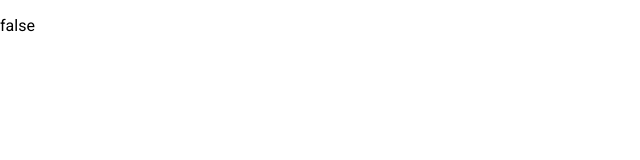
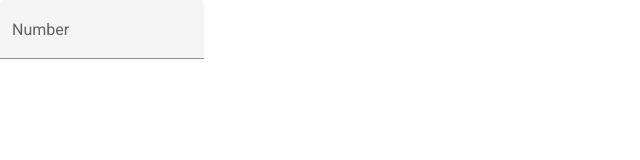
Before and after one commit to DSW-DWA/Angular-form, an Angular app: page / in a window 1280 px wide. Shown: the top 160 px of the page, without its empty margins (0-640 px from the left). Built offline with nearby package versions, Linux system fonts and the light colour scheme.

Commit message:
create auotcomplete form

```diff
--- a/src/app/app.component.html
+++ b/src/app/app.component.html
@@ -1,2 +1,17 @@
-
-<p>{{dom}}</p>
+<form class="example-form">
+    <mat-form-field class="example-full-width" appearance="fill">
+      <mat-label>Number</mat-label>
+      <input type="text"
+             placeholder="Pick one"
+             aria-label="Number"
+             matInput
+             [(ngModel)]="selectedValue"
+             [formControl]="myControl"
+             [matAutocomplete]="auto">
+      <mat-autocomplete autoActiveFirstOption #auto="matAutocomplete" [displayWith]="displayFn" (optionSelected)="show()">
+        <mat-option *ngFor="let option of filteredOptions | async" [value]="option">
+          {{option.name}}
+        </mat-option>
+      </mat-autocomplete>
+    </mat-form-field>
+  </form>
--- a/src/app/app.component.ts
+++ b/src/app/app.component.ts
@@ -1,11 +1,47 @@
-import { Component } from '@angular/core';
+import { Component, OnInit} from '@angular/core';
+
+import apartments from './apartments.json'
+import { Apartment } from './interfaces'
+
+import houses from './houses.json'
+import { House } from './interfaces'
+
+import {FormControl} from '@angular/forms';
+import {Observable} from 'rxjs';
+import {map, startWith} from 'rxjs/operators';
 
 @Component({
   selector: 'app-root',
   templateUrl: './app.component.html',
   styleUrls: ['./app.component.scss']
 })
-export class AppComponent {
-  dom:boolean = false;
+export class AppComponent implements OnInit{
+
+  HOUSES: House[] = houses;
+
+  myControl = new FormControl();
+  options: Apartment[] = apartments;
+  filteredOptions!: Observable<Apartment[]>;
+
+  ngOnInit() {
+    this.filteredOptions = this.myControl.valueChanges.pipe(
+      startWith(''),
+      map(value => (typeof value === 'string' ? value : value.name)),
+      map(name => (name ? this._filter(name) : this.options.slice())),
+    );
+  }
+
+  private _filter(name: string): Apartment[] {
+    const filterValue = name.toLowerCase();
+
+    return this.options.filter(option => option.name.toLowerCase().includes(filterValue));
+  }
+  displayFn(Apart: Apartment): string {
+    return Apart && Apart.name ? Apart.name : '';
+  }
+  selectedValue = null;
   title = 'form';
+  show(){
+    console.log(this.selectedValue);
+  }
 }
--- a/src/index.html
+++ b/src/index.html
@@ -8,6 +8,7 @@
   <link rel="preconnect" href="https://fonts.gstatic.com">
   <link href="https://fonts.googleapis.com/css2?family=Roboto:wght@300;400;500&display=swap" rel="stylesheet">
   <link href="https://fonts.googleapis.com/icon?family=Material+Icons" rel="stylesheet">
+  <link href="https://cdn.jsdelivr.net/npm/bootstrap@5.1.3/dist/css/bootstrap.min.css" rel="stylesheet" integrity="sha384-1BmE4kWBq78iYhFldvKuhfTAU6auU8tT94WrHftjDbrCEXSU1oBoqyl2QvZ6jIW3" crossorigin="anonymous">
 </head>
 <body>
   <app-root></app-root>
```
Also changed, not shown: src/app/app.module.ts (+9 -2 lines).
